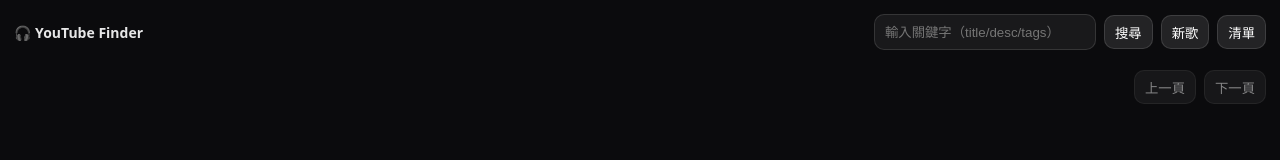
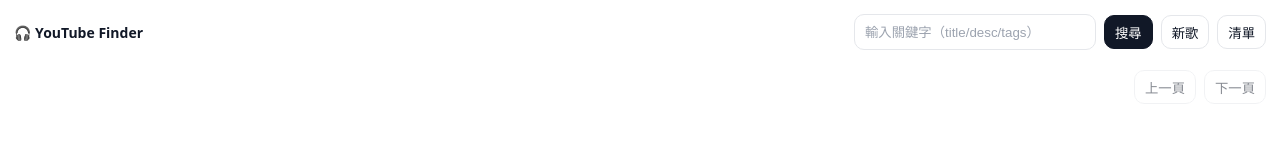
Before and after one commit to gn00396084-crypto/yt-chatgpt-ui-app, a website: page ui-youtube-finder.html in a window 1280 px wide. Drawn offline with Linux system fonts and the light colour scheme.

Commit message:
Update ui-youtube-finder.html

```diff
--- a/ui-youtube-finder.html
+++ b/ui-youtube-finder.html
@@ -5,37 +5,146 @@
     <meta name="viewport" content="width=device-width,initial-scale=1" />
     <title>YouTube Finder</title>
     <style>
-      body{margin:0;font-family:system-ui,-apple-system,Segoe UI,Roboto;background:#0b0b0d;color:#fff}
-      .wrap{padding:14px}
-      .top{display:flex;gap:10px;align-items:center;justify-content:space-between;margin-bottom:10px;flex-wrap:wrap}
-      .title{font-size:14px;font-weight:650;opacity:.9;display:flex;gap:8px;align-items:center}
-      .controls{display:flex;gap:8px;align-items:center;flex-wrap:wrap}
-      input{height:34px;padding:0 10px;border-radius:10px;border:1px solid rgba(255,255,255,.12);background:rgba(255,255,255,.06);color:#fff;outline:none;min-width:200px}
-      button{height:34px;padding:0 10px;border-radius:10px;border:1px solid rgba(255,255,255,.12);background:rgba(255,255,255,.10);color:#fff;cursor:pointer}
-      button:hover{background:rgba(255,255,255,.16)}
-      button:disabled{opacity:.5;cursor:not-allowed}
+      :root{
+        --bg:#ffffff;
+        --text:#111827;
+        --muted:#6b7280;
+        --border:#e5e7eb;
+        --soft:#f3f4f6;
+        --btn:#111827;
+        --btnText:#ffffff;
+        --btnGhost:#ffffff;
+      }
 
-      .meta{font-size:12px;color:rgba(255,255,255,.7);margin:6px 0 10px}
-      .gallery{display:grid;grid-template-columns:repeat(2,minmax(0,1fr));gap:10px;margin-bottom:10px}
-      .thumbBtn{border:0;padding:0;background:transparent;cursor:pointer;border-radius:14px;overflow:hidden}
-      .thumb{width:100%;aspect-ratio:16/9;object-fit:cover;display:block;background:#000}
+      body{
+        margin:0;
+        font-family:system-ui,-apple-system,Segoe UI,Roboto;
+        background:var(--bg);
+        color:var(--text);
+      }
 
-      .links{margin:0 0 8px 18px;padding:0}
-      .links li{margin:6px 0}
-      .links a{color:#fff;text-decoration:underline;text-underline-offset:3px}
-      .links em{opacity:.9}
+      .wrap{ padding:14px; }
 
-      .pager{display:flex;gap:8px;justify-content:flex-end;margin-top:10px}
-      .status{font-size:12px;color:rgba(255,255,255,.7);margin-top:10px;min-height:16px}
+      .top{
+        display:flex;
+        gap:10px;
+        align-items:center;
+        justify-content:space-between;
+        margin-bottom:10px;
+        flex-wrap:wrap;
+      }
+
+      .title{
+        font-size:14px;
+        font-weight:700;
+        display:flex;
+        gap:8px;
+        align-items:center;
+      }
+
+      .controls{
+        display:flex;
+        gap:8px;
+        align-items:center;
+        flex-wrap:wrap;
+      }
+
+      input{
+        height:34px;
+        padding:0 10px;
+        border-radius:10px;
+        border:1px solid var(--border);
+        background:#fff;
+        color:var(--text);
+        outline:none;
+        min-width:220px;
+      }
+      input::placeholder{ color:#9ca3af; }
+
+      button{
+        height:34px;
+        padding:0 10px;
+        border-radius:10px;
+        border:1px solid var(--border);
+        background:var(--btnGhost);
+        color:var(--text);
+        cursor:pointer;
+      }
+      button.primary{
+        background:var(--btn);
+        color:var(--btnText);
+        border-color:var(--btn);
+      }
+      button:hover{ filter:brightness(0.97); }
+      button:disabled{ opacity:.5; cursor:not-allowed; }
+
+      .meta{
+        font-size:12px;
+        color:var(--muted);
+        margin:6px 0 10px;
+      }
+
+      /* ✅ 縮圖區：固定 16:9，保證比例正確 */
+      .gallery{
+        display:grid;
+        grid-template-columns:repeat(2,minmax(0,1fr));
+        gap:10px;
+        margin-bottom:10px;
+      }
+      .thumbBtn{
+        border:1px solid var(--border);
+        background:#fff;
+        padding:0;
+        border-radius:14px;
+        overflow:hidden;
+        cursor:pointer;
+      }
+      .thumbBox{
+        width:100%;
+        aspect-ratio:16/9;   /* ✅ 16:9 */
+        background:var(--soft);
+      }
+      .thumbBox img{
+        width:100%;
+        height:100%;
+        object-fit:cover;    /* ✅ 不會變形；要「完整不裁切」可改 contain */
+        display:block;
+      }
+
+      .links{
+        margin:0 0 8px 18px;
+        padding:0;
+      }
+      .links li{ margin:6px 0; }
+      .links a{
+        color:var(--text);
+        text-decoration:underline;
+        text-underline-offset:3px;
+      }
+
+      .pager{
+        display:flex;
+        gap:8px;
+        justify-content:flex-end;
+        margin-top:10px;
+      }
+
+      .status{
+        font-size:12px;
+        color:var(--muted);
+        margin-top:10px;
+        min-height:16px;
+      }
     </style>
   </head>
+
   <body>
     <div class="wrap">
       <div class="top">
         <div class="title" id="channelTitle">🎧 YouTube Finder</div>
         <div class="controls">
           <input id="q" placeholder="輸入關鍵字（title/desc/tags）" />
-          <button id="btnSearch">搜尋</button>
+          <button id="btnSearch" class="primary">搜尋</button>
           <button id="btnLatest">新歌</button>
           <button id="btnReset">清單</button>
         </div>
@@ -77,16 +186,16 @@
       const esc = (s="") => String(s).replace(/[&<>"']/g, c => ({ "&":"&amp;","<":"&lt;",">":"&gt;","\"":"&quot;","'":"&#39;" }[c]));
       const status = (t="") => els.status.textContent = t;
 
-      async function openUrl(url) {
+      async function openUrl(url){
         if (!url) return;
-        try {
+        try{
           if (host?.openExternal) {
-            // ✅ 正確 signature：openExternal({ href })
+            // ✅ 正確 signature
             await host.openExternal({ href: url });
           } else {
             window.open(url, "_blank");
           }
-        } catch (err) {
+        }catch(err){
           status("打開連結失敗：" + (err?.message || String(err)));
         }
       }
@@ -101,7 +210,7 @@
         } catch {}
       }
 
-      function render(payload) {
+      function render(payload){
         if (!payload) return;
 
         const items = payload.items || (payload.item ? [payload.item] : []);
@@ -128,20 +237,21 @@
         els.btnPrev.disabled = state.cursor <= 0;
         els.btnNext.disabled = state.nextCursor == null;
 
-        // ✅ 2 張縮圖（同你張圖一樣）
+        // ✅ 兩張縮圖（同你效果圖一樣）
         const top = items.slice(0, 2);
         els.gallery.innerHTML = top.map(v => `
           <button class="thumbBtn" data-url="${esc(v.url || "")}" title="${esc(v.title || "")}">
-            <img class="thumb" src="${esc(v.thumbnailUrl || "")}" alt="" loading="lazy" decoding="async" referrerpolicy="no-referrer" />
+            <div class="thumbBox">
+              <img src="${esc(v.thumbnailUrl || "")}" alt="" loading="lazy" decoding="async" referrerpolicy="no-referrer" />
+            </div>
           </button>
         `).join("") || `<div class="meta">（沒有縮圖）</div>`;
 
         // ✅ bullet links
         els.links.innerHTML = items.map(v => `
-          <li><a href="#" data-url="${esc(v.url || "")}"><em>${esc(v.title || "")}</em></a></li>
+          <li><a href="#" data-url="${esc(v.url || "")}">${esc(v.title || "")}</a></li>
         `).join("") || "";
 
-        // bind click
         els.gallery.querySelectorAll("[data-url]").forEach(el => {
           el.addEventListener("click", (e) => {
             e.preventDefault();
@@ -158,7 +268,7 @@
         notifyHeightAfterImages();
       }
 
-      async function callTool(name, args) {
+      async function callTool(name, args){
         if (!host?.callTool) throw new Error("window.openai.callTool 不存在（請確認 skybridge 正常）");
         status(`呼叫工具：${name}...`);
         const out = await host.callTool(name, args || {});
@@ -202,7 +312,7 @@
         } catch (e) { status(e?.message || String(e)); }
       });
 
-      // 初次：tool 觸發時 host.toolOutput 可能已有資料
+      // 初次載入：如果 toolOutput 已有資料就直接 render，否則先拉清單
       try {
         const out = host?.toolOutput;
         const payload = out?.structuredContent || out;
```
